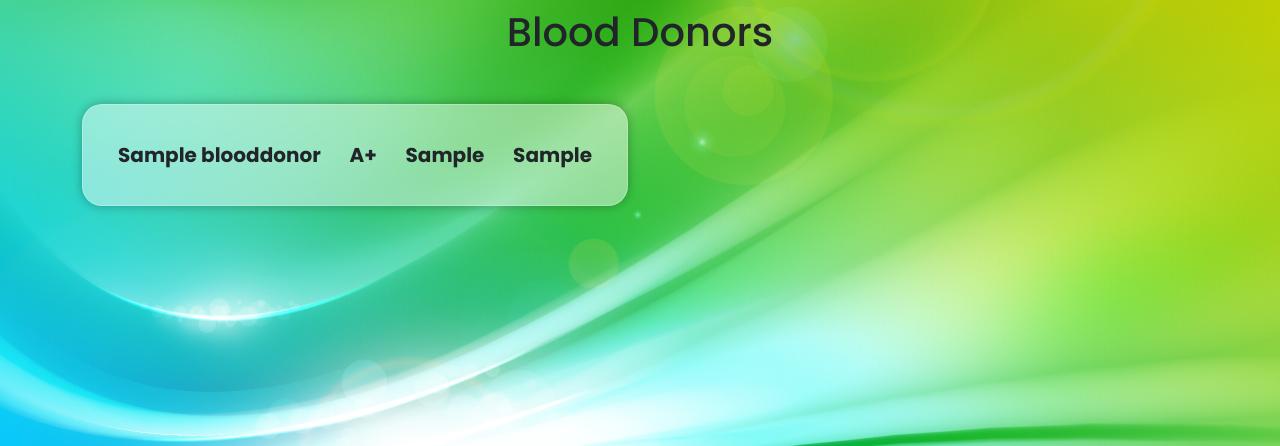
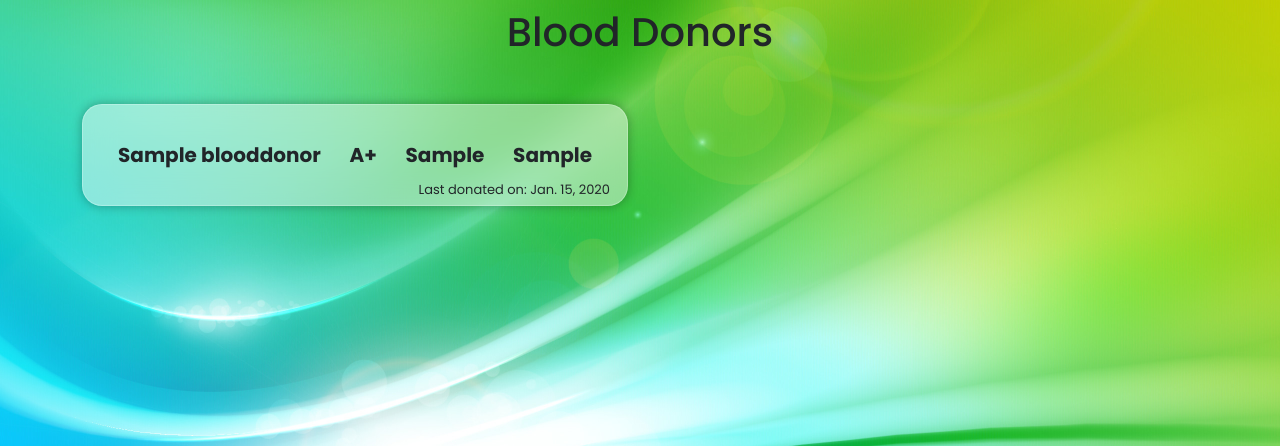
Before and after one commit to Ru1n00/smart-health-care-system, a Django app: page /blood-donors/ in a window 1280 px wide. Shown: the part 188-634 px from the top of the page. Run offline with Django 4.2, Linux system fonts and the light colour scheme; tables that the repository leaves empty hold one stand-in row (values such as "Sample post"); some web fonts are replaced.

Commit message:
Add last donated on

```diff
--- a/smart_health_care_system/templates/smart_health_care_system/blood_donors.html
+++ b/smart_health_care_system/templates/smart_health_care_system/blood_donors.html
@@ -14,12 +14,15 @@
         <h1 class="text-center">Blood Donors</h1>
         <div class="row row-cols-1 row-cols-md-2 g-4 my-4">
             {% for donor in blood_donors %}
-                <div class="col col-12 col-md-6">
+                <div class="col col-12 col-md-6 position-relative">
                     <div class="shcs-gm-card">
                         <span class="fw-bold fs-5">{{ donor.name }}</span>
                         <span class="fw-bold fs-5">{{ donor.blood_group }}</span>
                         <span class="fw-bold fs-5">{{ donor.location }}</span>
                         <span class="fw-bold fs-5">{{ donor.contact_info }}</span>
+                    </div>
+                    <div class="position-absolute" style="bottom: 5px; right: 30px;">
+                        <span style="font-size: 13px;">Last donated on: {{ donor.last_donation_date }}</span>
                     </div>
                 </div>
             {% endfor %}
```
